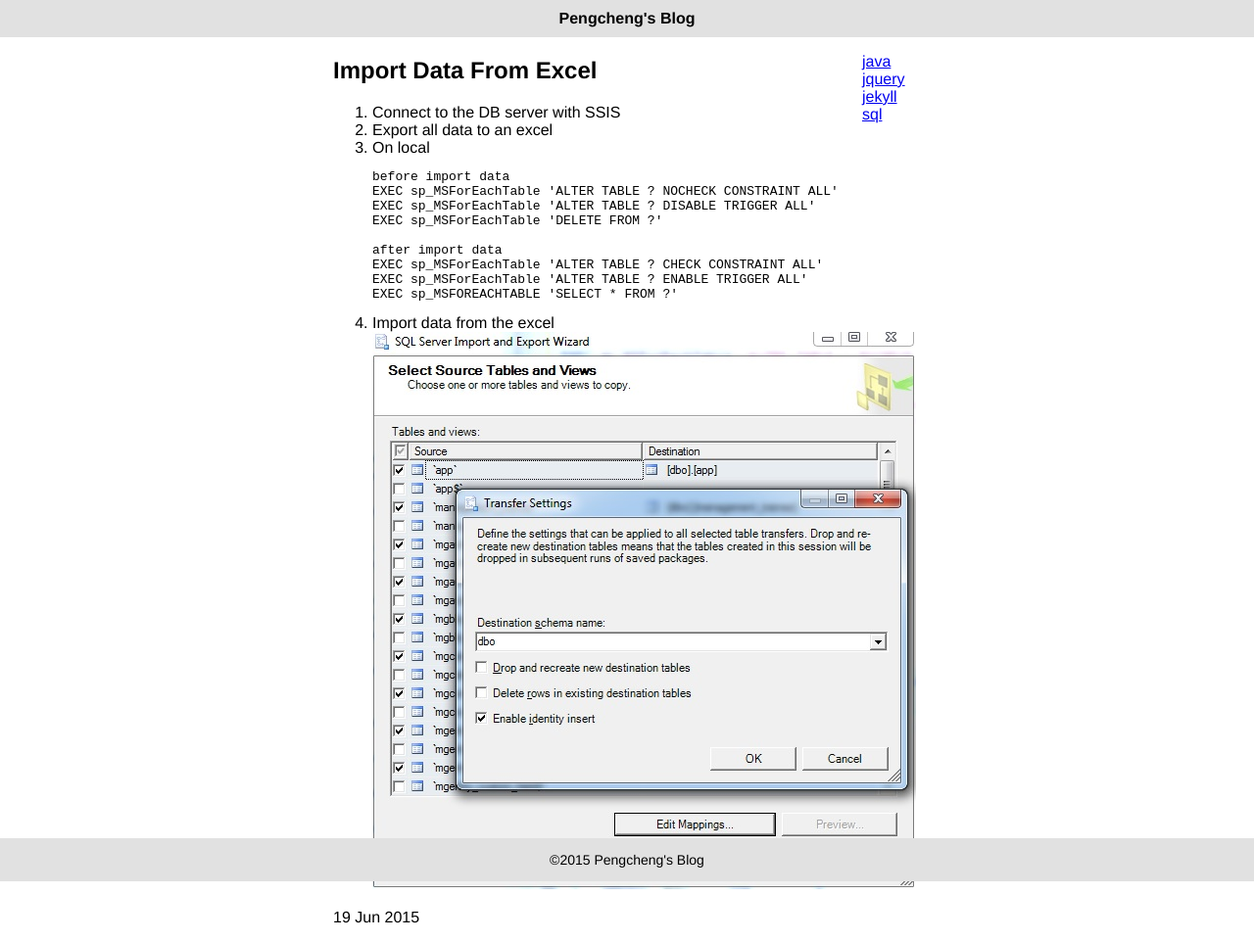
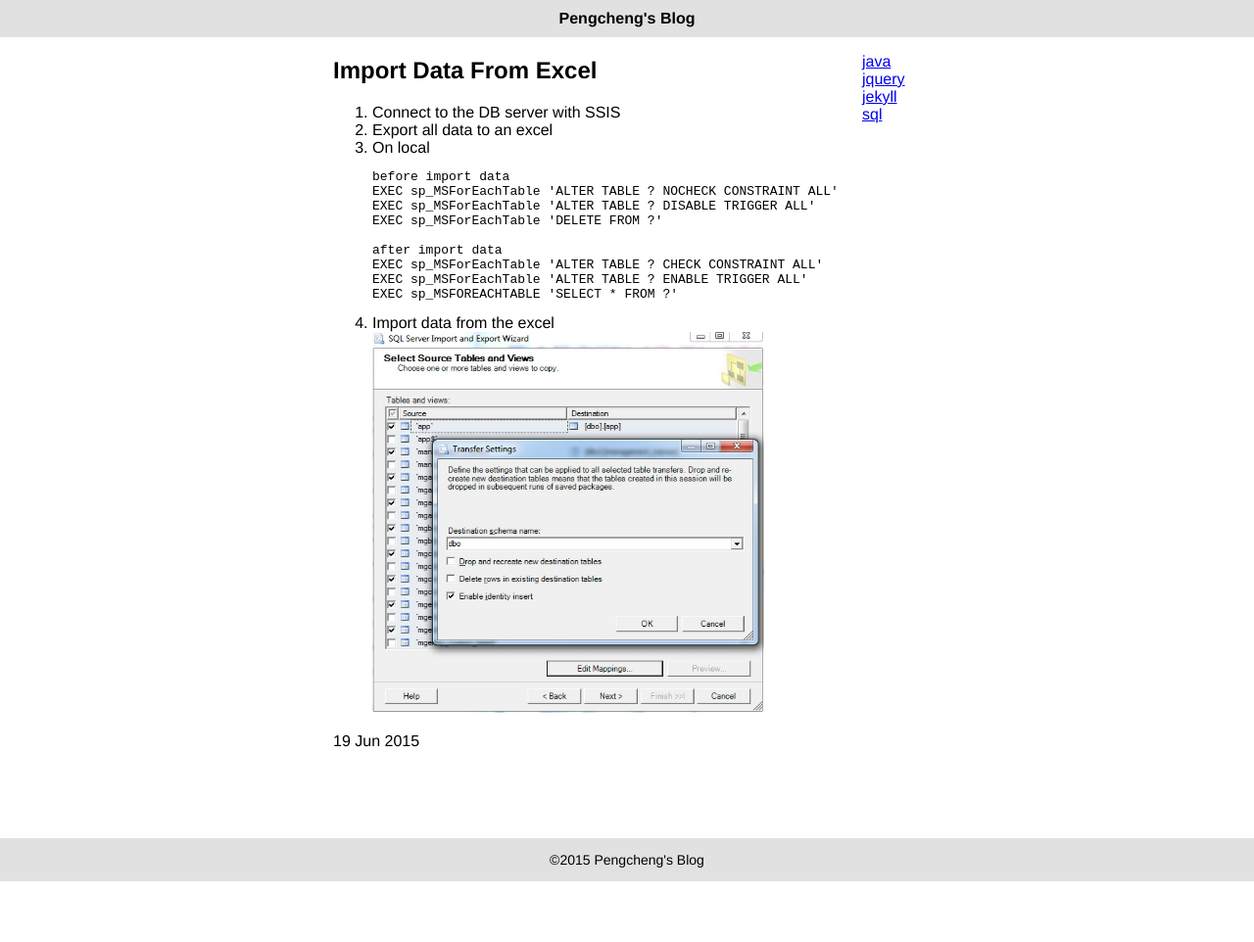
Before and after one commit to anfslove/jekyll_demo, a Jekyll site: the page built from _posts/2015-06-19-import_data_from_excel.html, in a window 1280 px wide. Shown: the whole page at 98% size. Built offline with Jekyll 4.4.1, drawn with Linux system fonts in a browser that asks for light colours; after the commit the page ends 900 px from its top, so only the background shows below that.

```diff
--- a/_posts/2015-06-19-import_data_from_excel.html
+++ b/_posts/2015-06-19-import_data_from_excel.html
@@ -22,7 +22,7 @@
 </pre>
 	</li>
 	<li>Import data from the excel
-		<img src="{{ site.baseurl }}/images/import_data_ssis.jpg">
+		<img width="400" height="389" src="{{ site.baseurl }}/images/import_data_ssis.jpg">
 	</li>
 </ul>
 <p>{{ page.date | date_to_string }}</p>
```
